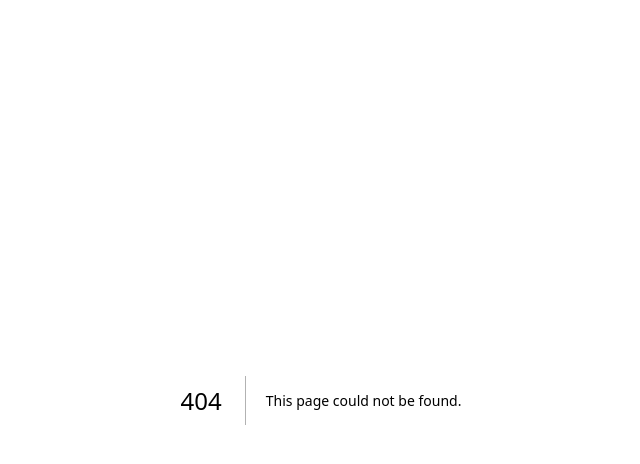
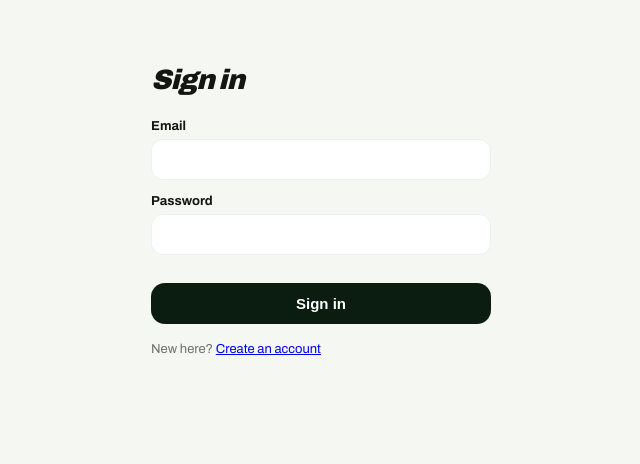
Before and after one commit to rafi-ramdhani/streka, a Next.js app in the folder apps/web/: page /signin in a window 1280 px wide. Before the commit this address had no page. Shown: the top 464 px of the page, without its empty margins (319-959 px from the left). Built offline with nearby package versions, Linux system fonts and the light colour scheme.

Commit message:
feat(web): add sign-in and sign-up pages on the auth API

```diff
--- /dev/null
+++ b/apps/web/app/signin/page.tsx
@@ -0,0 +1,5 @@
+import { AuthForm } from '@/components/auth/AuthForm';
+
+export default function SignInPage() {
+  return <AuthForm mode="signin" />;
+}
--- /dev/null
+++ b/apps/web/app/signup/page.tsx
@@ -0,0 +1,5 @@
+import { AuthForm } from '@/components/auth/AuthForm';
+
+export default function SignUpPage() {
+  return <AuthForm mode="signup" />;
+}
--- /dev/null
+++ b/apps/web/components/auth/AuthForm.tsx
@@ -0,0 +1,117 @@
+'use client';
+
+import { useState } from 'react';
+import { useRouter } from 'next/navigation';
+import { colors } from '@streka/tokens';
+
+const ERROR_COPY: Record<number, string> = {
+  400: 'Enter a valid email and a password of at least 8 characters',
+  401: 'Wrong email or password',
+  409: 'That email is already registered',
+};
+
+const GENERIC_ERROR = 'Something went wrong, try again';
+
+export function AuthForm({ mode }: { mode: 'signin' | 'signup' }) {
+  const router = useRouter();
+  const [email, setEmail] = useState('');
+  const [password, setPassword] = useState('');
+  const [error, setError] = useState<string | null>(null);
+  const [busy, setBusy] = useState(false);
+
+  const label = mode === 'signin' ? 'Sign in' : 'Sign up';
+
+  async function onSubmit(e: React.FormEvent) {
+    e.preventDefault();
+    setBusy(true);
+    setError(null);
+    try {
+      const res = await fetch(`/api/auth/${mode}`, {
+        method: 'POST',
+        credentials: 'same-origin',
+        headers: { 'content-type': 'application/json' },
+        body: JSON.stringify({ email, password }),
+      });
+      if (res.ok) {
+        router.push('/app');
+        return;
+      }
+      setError(ERROR_COPY[res.status] ?? GENERIC_ERROR);
+    } catch {
+      setError(GENERIC_ERROR);
+    }
+    setBusy(false);
+  }
+
+  return (
+    <main style={{ maxWidth: 380, margin: '0 auto', padding: '64px 20px' }}>
+      <h1 style={{ font: "900 italic 28px 'Archivo'", letterSpacing: '-.03em', margin: '0 0 24px' }}>
+        {label}
+      </h1>
+      <form onSubmit={onSubmit}>
+        <label style={{ display: 'block', fontSize: 13, fontWeight: 700, marginBottom: 6 }}>
+          Email
+          <input
+            type="email"
+            required
+            value={email}
+            onChange={(e) => setEmail(e.target.value)}
+            style={inputStyle}
+          />
+        </label>
+        <label style={{ display: 'block', fontSize: 13, fontWeight: 700, margin: '14px 0 6px' }}>
+          Password
+          <input
+            type="password"
+            required
+            value={password}
+            onChange={(e) => setPassword(e.target.value)}
+            style={inputStyle}
+          />
+        </label>
+        {error && (
+          <p role="alert" style={{ color: colors.danger, fontSize: 13, fontWeight: 600, margin: '14px 0 0' }}>
+            {error}
+          </p>
+        )}
+        <button type="submit" disabled={busy} style={buttonStyle(busy)}>
+          {label}
+        </button>
+      </form>
+      <p style={{ fontSize: 13, marginTop: 18, color: colors.mutedLight }}>
+        {mode === 'signin' ? (
+          <>New here? <a href="/signup">Create an account</a></>
+        ) : (
+          <>Already have an account? <a href="/signin">Sign in</a></>
+        )}
+      </p>
+    </main>
+  );
+}
+
+const inputStyle: React.CSSProperties = {
+  display: 'block',
+  width: '100%',
+  marginTop: 6,
+  padding: '11px 12px',
+  borderRadius: 12,
+  border: `1px solid ${colors.cardLightBorder}`,
+  fontSize: 15,
+  fontWeight: 500,
+};
+
+function buttonStyle(busy: boolean): React.CSSProperties {
+  return {
+    width: '100%',
+    marginTop: 22,
+    padding: '12px 16px',
+    borderRadius: 14,
+    border: 'none',
+    background: colors.ink,
+    color: colors.white,
+    fontSize: 15,
+    fontWeight: 900,
+    cursor: busy ? 'default' : 'pointer',
+    opacity: busy ? 0.6 : 1,
+  };
+}
```
Also changed, not shown: 1 other file (tests, documents, lock files or other folders).
